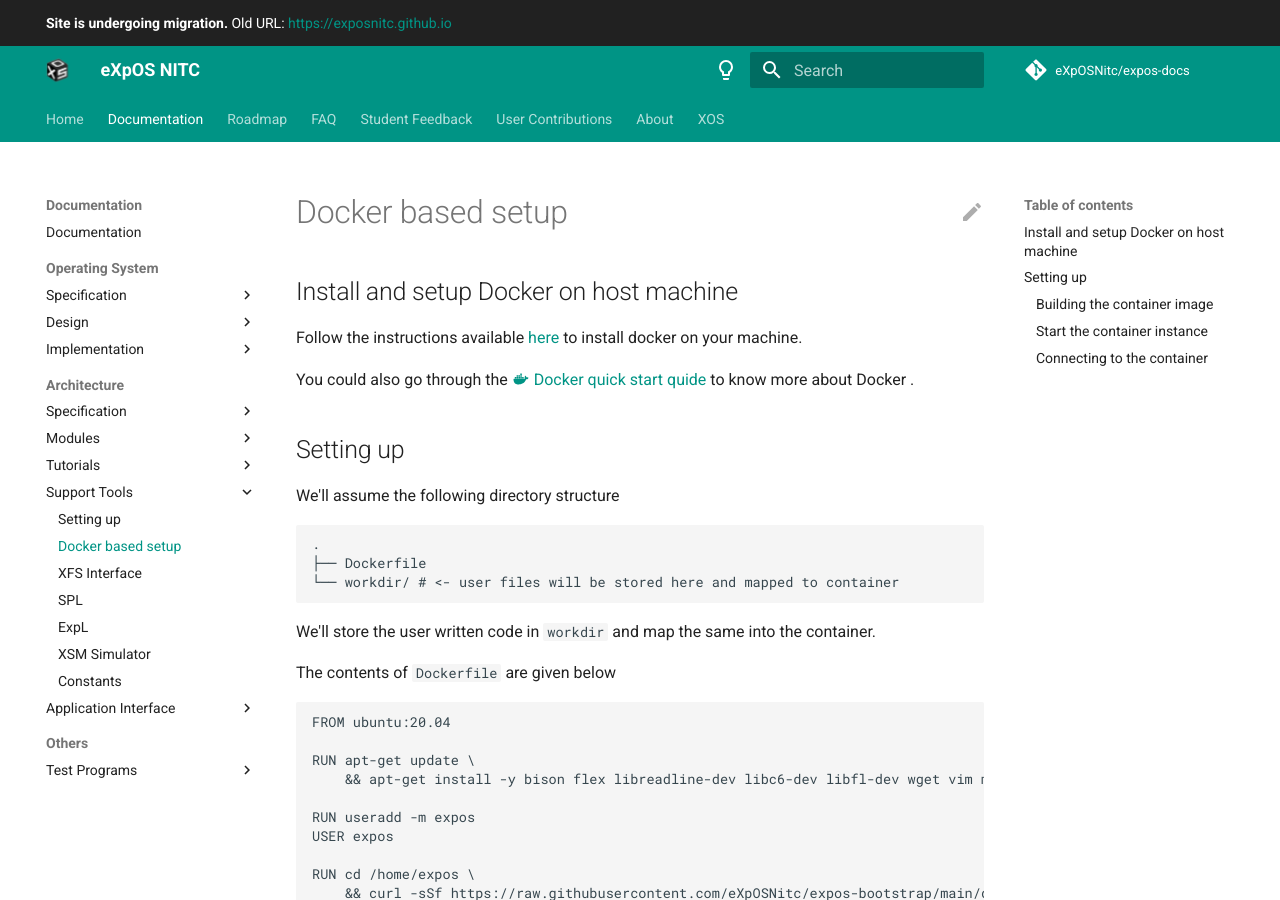
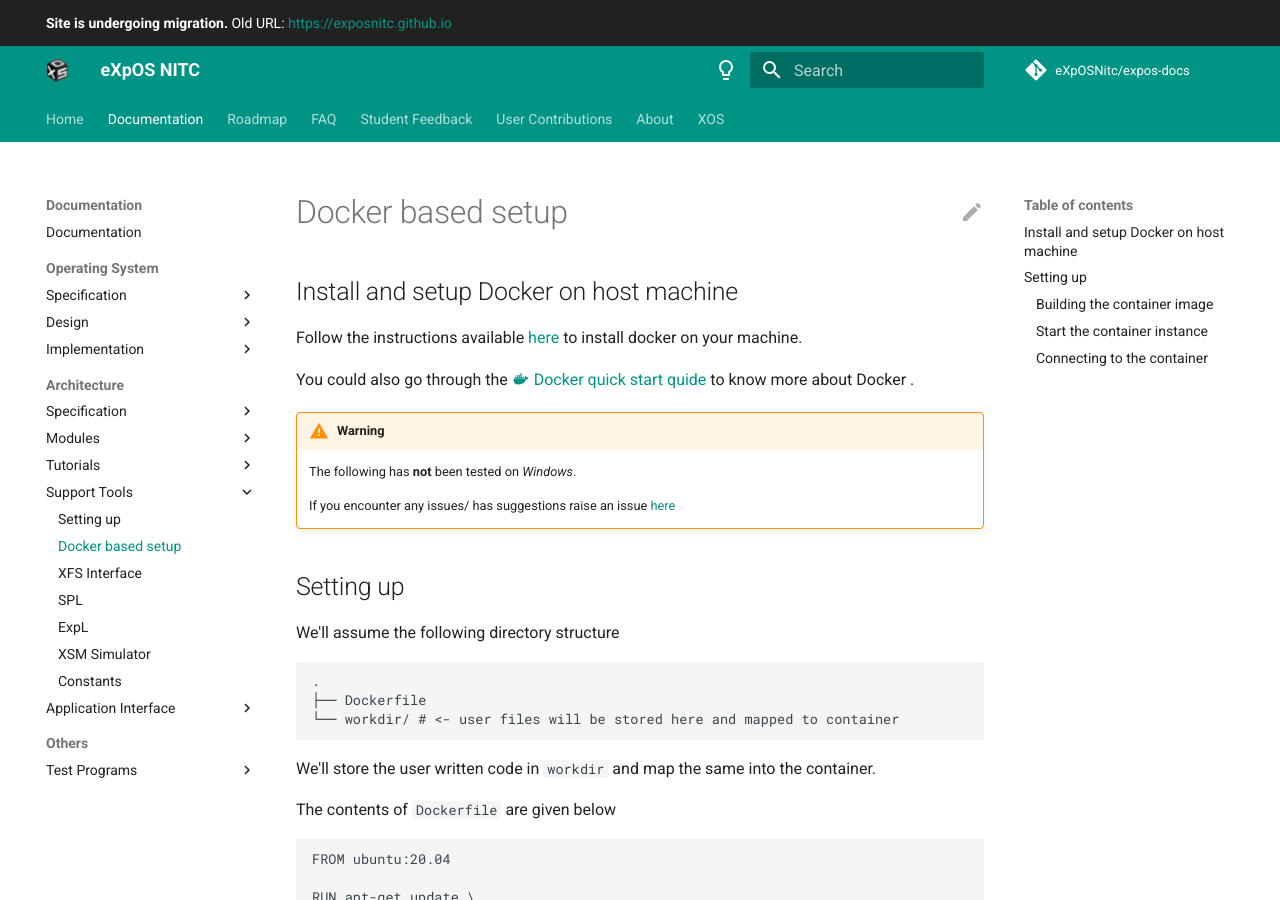
Before and after one commit to eXpOSNitc/expos-docs, an MkDocs documentation site: the page built from docs/support-tools/docker-setup.md, in a window 1280 px wide and 900 px high. Built offline with MkDocs 1.6.1 and Material for MkDocs 9.7.7, drawn with Linux system fonts in a browser that asks for light colours; comment, search, counter and statistics services are not loaded.

Commit message:
add warning for docker based setup

```diff
--- a/docs/support-tools/docker-setup.md
+++ b/docs/support-tools/docker-setup.md
@@ -7,6 +7,11 @@
 Follow the instructions available [here](https://docs.docker.com/get-docker/) to install docker on your machine.
 
 You could also go through the [:material-docker: Docker quick start quide](https://docs.docker.com/get-started/) to know more about Docker .
+
+!!! warning
+    The following has **not** been tested on _Windows_.
+
+    If you encounter any issues/ has suggestions raise an issue [here](https://github.com/eXpOSNitc/expos-docs/issues/new)
 
 ## Setting up
 
```
